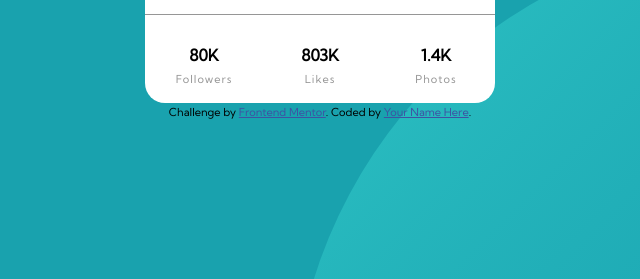
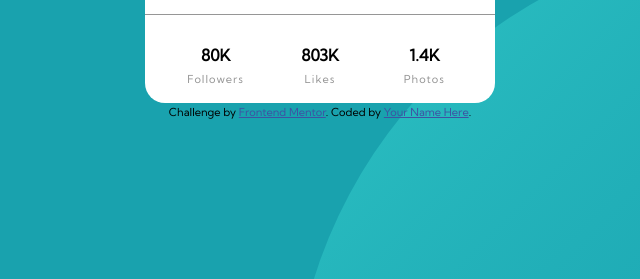
Before and after one commit to gawedzki/Profile-card-component, a plain HTML site: page index.html in a window 1280 px wide. Shown: the part 476-755 px from the top of the page, 320-960 px from the left. Drawn offline with Linux system fonts and the light colour scheme.

Commit message:
Add minor margin fix

```diff
--- a/css/styles.css
+++ b/css/styles.css
@@ -78,8 +78,8 @@ body {
   color: hsl(0, 0%, 59%);
 }
 #statTable {
-  width: 100%;
-  margin-top: 27px;
+  width: 90%;
+  margin: 27px 5% 0 5%;
 }
 th,
 td {
```
